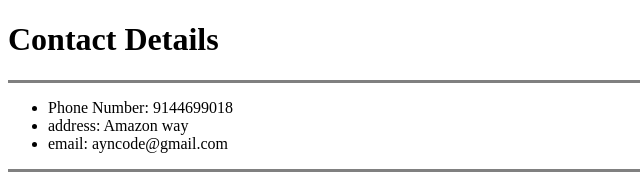
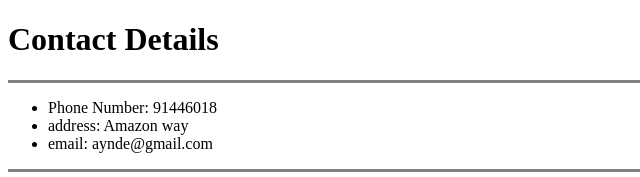
Before and after one commit to ay1ncode/cv, a plain HTML site: page Contact.html in a window 1280 px wide. Shown: the top 177 px of the page, 0-640 px from the left. Drawn offline with Linux system fonts and the light colour scheme.

Commit message:
Update Contact.html

```diff
--- a/Contact.html
+++ b/Contact.html
@@ -9,9 +9,9 @@
     <h1>Contact Details</h1>
     <hr size="3" noshade="">
         <ul>
-            <li>Phone Number: 9144699018</li>
+            <li>Phone Number: 91446018</li>
             <li>address: Amazon way</li>
-            <li>email: ayncode@gmail.com</li>
+            <li>email: aynde@gmail.com</li>
         </ul>
         <hr size="3" noshade="">
     <form action="mailto:ayncode@gmail.com"method="post" enctype="text/plain">
```
